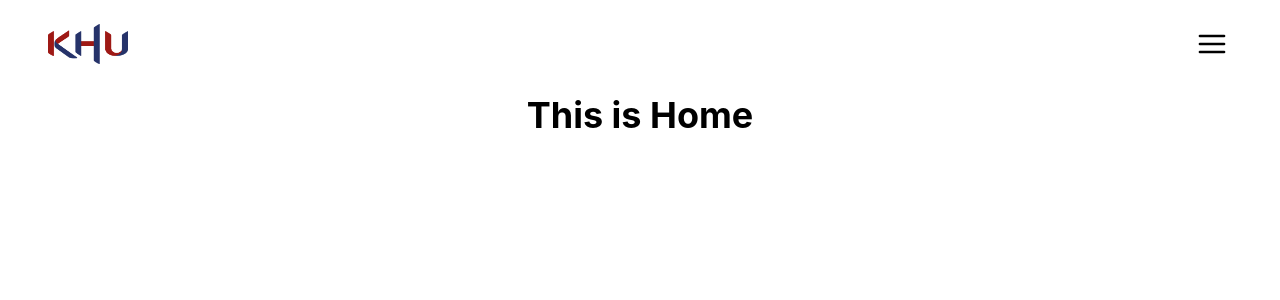
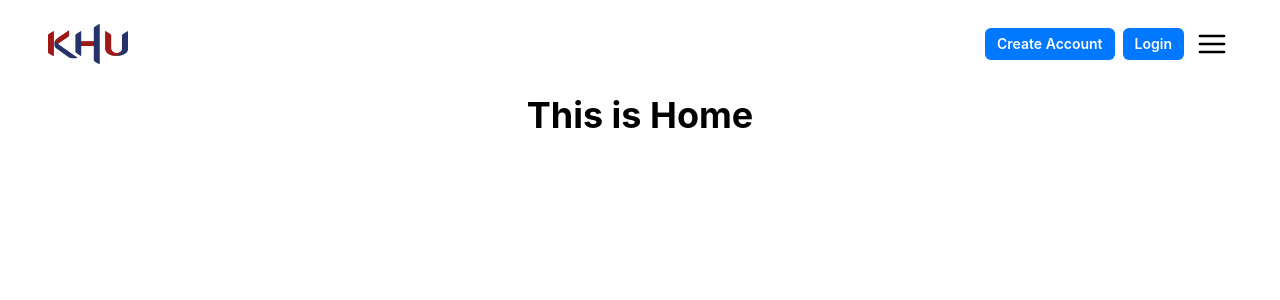
Before and after one commit to keonoh00/safe-commit, a React (Create React App) app in the folder web/: page / in a window 1280 px wide. Shown: the top 300 px of the page. Built offline with nearby package versions, Linux system fonts and the light colour scheme.

Commit message:
setup redux and login process

```diff
--- a/web/package.json
+++ b/web/package.json
@@ -7,6 +7,7 @@
     "@chakra-ui/react": "^2.8.2",
     "@emotion/react": "^11.11.4",
     "@emotion/styled": "^11.11.5",
+    "@reduxjs/toolkit": "^2.2.4",
     "@tanstack/react-query": "^5.36.0",
     "@testing-library/jest-dom": "^5.17.0",
     "@testing-library/react": "^13.4.0",
@@ -19,6 +20,7 @@
     "framer-motion": "^11.1.3",
     "react": "^18.2.0",
     "react-dom": "^18.2.0",
+    "react-redux": "^9.1.2",
     "react-router-dom": "^6.22.3",
     "react-scripts": "5.0.1",
     "typescript": "^4.9.5",
--- a/web/src/api/auth.ts
+++ b/web/src/api/auth.ts
@@ -1,15 +1,33 @@
+import { store } from "../store";
+import {
+  AuthState,
+  changeAuthState,
+  onChangeUsername,
+} from "../store/authStore";
 import axiosInstance from "./axios";
 
 export const requestLogin = async ({
   username,
   password,
+  updateState = true,
 }: {
   username: string;
   password: string;
+  updateState?: boolean;
 }) => {
   const response = await axiosInstance.post("/auth/login", {
     username,
     password,
   });
-  return response;
+
+  if (response.status === 200 && response.data.username === username) {
+    if (updateState) {
+      store.dispatch(changeAuthState(AuthState.AUTHENTICATED));
+      store.dispatch(onChangeUsername(username));
+    }
+
+    return response.data;
+  } else {
+    throw new Error("Invalid username or password");
+  }
 };
--- a/web/src/components/IHeader/IHeader.tsx
+++ b/web/src/components/IHeader/IHeader.tsx
@@ -1,15 +1,25 @@
-import { Button, Flex, Image } from "@chakra-ui/react";
+import { Avatar, Button, Flex, Image } from "@chakra-ui/react";
 
 import { useNavigate } from "react-router-dom";
 import IDrawer from "../IDrawer/IDrawer";
 import { ASSETS } from "../../assets";
 import { PATH } from "../../routes";
+import { useSelector } from "react-redux";
+import { RootState } from "../../store";
+import { AuthState } from "../../store/authStore";
 
 export default function IHeader() {
+  const authStore = useSelector((state: RootState) => state.auth);
   const navigate = useNavigate();
 
   const pushToHome = () => {
     navigate("/");
+  };
+  const pushToLogin = () => {
+    navigate("/login");
+  };
+  const pushToCreateAccount = () => {
+    navigate("/create-account");
   };
 
   return (
@@ -27,6 +37,30 @@ export default function IHeader() {
         onClick={pushToHome}
       />
 
+      <Flex alignItems={"center"}>
+        {authStore.authState === AuthState.AUTHENTICATED &&
+        authStore.username ? (
+          <Avatar mr={2} size={"sm"} name={authStore.username} />
+        ) : (
+          <>
+            <Button
+              mr={2}
+              size={"sm"}
+              colorScheme={"messenger"}
+              onClick={pushToCreateAccount}
+            >
+              Create Account
+            </Button>
+            <Button
+              mr={2}
+              size={"sm"}
+              colorScheme={"messenger"}
+              onClick={pushToLogin}
+            >
+              Login
+            </Button>
+          </>
+        )}
         <IDrawer title="Menu">
           <Button
             width={"100%"}
@@ -58,5 +92,6 @@ export default function IHeader() {
           </Button>
         </IDrawer>
       </Flex>
+    </Flex>
   );
 }
--- a/web/src/screens/Login.tsx
+++ b/web/src/screens/Login.tsx
@@ -1,32 +1,30 @@
 import { Flex, useToast } from "@chakra-ui/react";
-import React, { useEffect } from "react";
+import React from "react";
 import ScreenBase from "./ScreenBase";
-import { useNavigate } from "react-router-dom";
-import ISkeleton from "../components/ISkeleton/ISkeleton";
+
 import IForm from "../components/IForm/IForm";
 import { requestLogin } from "../api/auth";
+import { useNavigate } from "react-router-dom";
 
 const LoginScreen: React.FC = () => {
   const toast = useToast();
-  const [isPrerequisiteChecked, setIsPrerequisiteChecked] =
-    React.useState(false);
   const [username, setUsername] = React.useState("");
   const [password, setPassword] = React.useState("");
   const navigate = useNavigate();
 
-  useEffect(() => {
-    // TODO: Check if user is logged in
-    const isLoggedIn = false;
-    if (isLoggedIn) {
+  const onLoginPress = async () => {
+    try {
+      const data = await requestLogin({ username, password });
+      if (data) {
+        toast({
+          title: "Success",
+          description: "Login successful",
+          status: "success",
+          duration: 5000,
+          isClosable: true,
+        });
         navigate("/");
       }
-    setIsPrerequisiteChecked(true);
-  }, [isPrerequisiteChecked, navigate]);
-
-  const onLoginPress = async () => {
-    try {
-      await requestLogin({ username, password });
-      navigate("/");
     } catch (error) {
       toast({
         title: "Error",
@@ -40,7 +38,6 @@ const LoginScreen: React.FC = () => {
 
   return (
     <ScreenBase>
-      {isPrerequisiteChecked ? (
       <Flex justifyContent={"center"} alignItems={"center"}>
         <IForm
           title={"Login"}
@@ -60,9 +57,6 @@ const LoginScreen: React.FC = () => {
           onSubmit={onLoginPress}
         />
       </Flex>
-      ) : (
-        <ISkeleton />
-      )}
     </ScreenBase>
   );
 };
--- /dev/null
+++ b/web/src/store/authStore.ts
@@ -0,0 +1,38 @@
+import { createSlice } from "@reduxjs/toolkit";
+import type { PayloadAction } from "@reduxjs/toolkit";
+
+export enum AuthState {
+  UNAUTHENTICATED = "UNAUTHENTICATED",
+  AUTHENTICATED = "AUTHENTICATED",
+}
+
+export interface AuthStoreState {
+  authState: AuthState;
+  username: string | null;
+}
+
+const initialState: AuthStoreState = {
+  authState: AuthState.UNAUTHENTICATED,
+  username: null,
+};
+
+export const counterSlice = createSlice({
+  name: "authStore",
+  initialState,
+  reducers: {
+    changeAuthState: (state, action: PayloadAction<AuthState>) => {
+      if (state.authState === action.payload) {
+        return;
+      }
+      state.authState = action.payload;
+    },
+    onChangeUsername: (state, action: PayloadAction<string>) => {
+      state.username = action.payload;
+    },
+  },
+});
+
+// Action creators are generated for each case reducer function
+export const { changeAuthState, onChangeUsername } = counterSlice.actions;
+
+export default counterSlice.reducer;
--- /dev/null
+++ b/web/src/store/index.ts
@@ -0,0 +1,13 @@
+import { configureStore } from "@reduxjs/toolkit";
+import authReducer from "./authStore";
+
+export const store = configureStore({
+  reducer: {
+    auth: authReducer,
+  },
+});
+
+// Infer the `RootState` and `AppDispatch` types from the store itself
+export type RootState = ReturnType<typeof store.getState>;
+// Inferred type: {posts: PostsState, comments: CommentsState, users: UsersState}
+export type AppDispatch = typeof store.dispatch;
```
Also changed, not shown: web/src/api/announcements.ts (added, +27 -0 lines), web/src/index.tsx (+9 -5 lines), 1 other file (tests, documents, lock files or other folders). Lines whose indentation alone changed are shown as unchanged.
